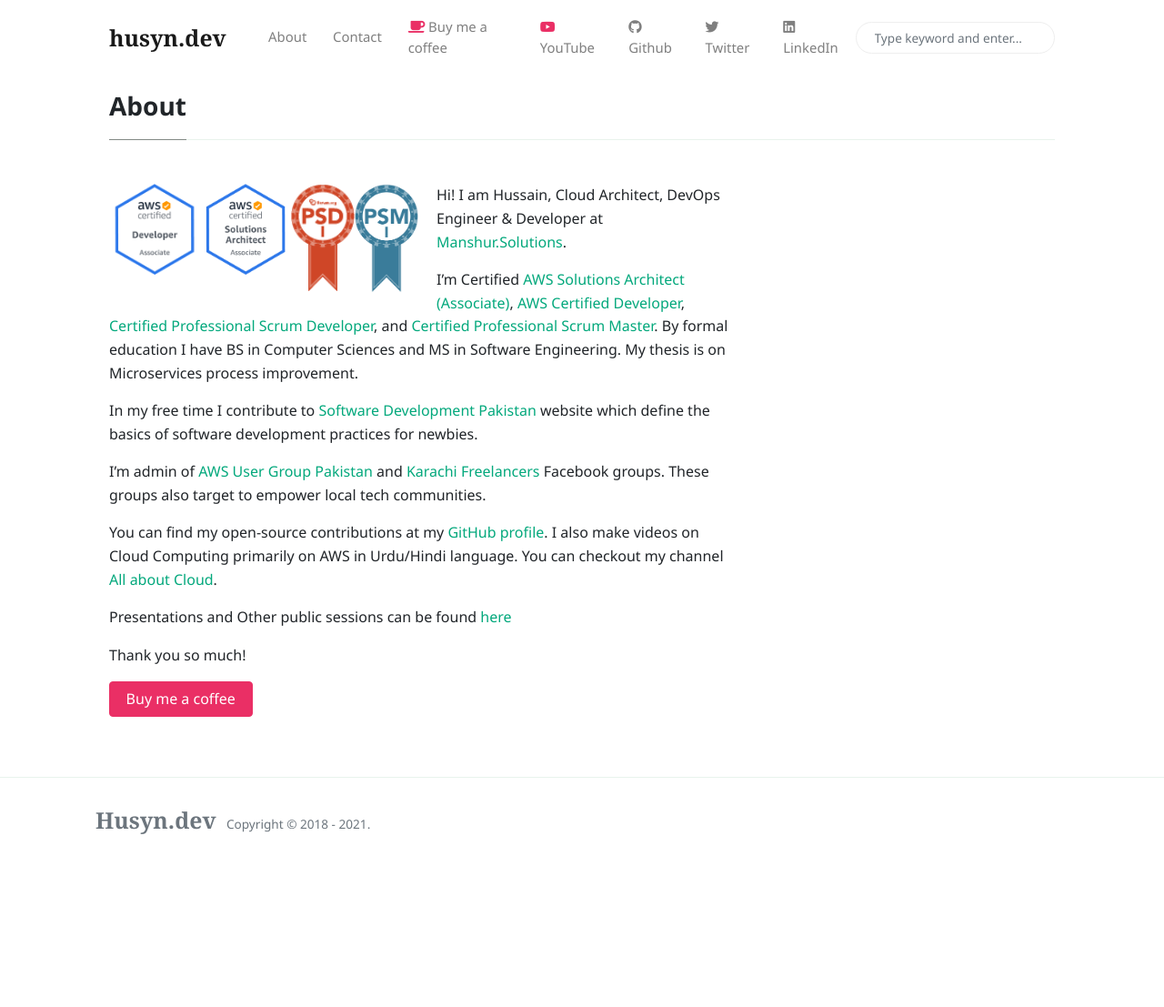
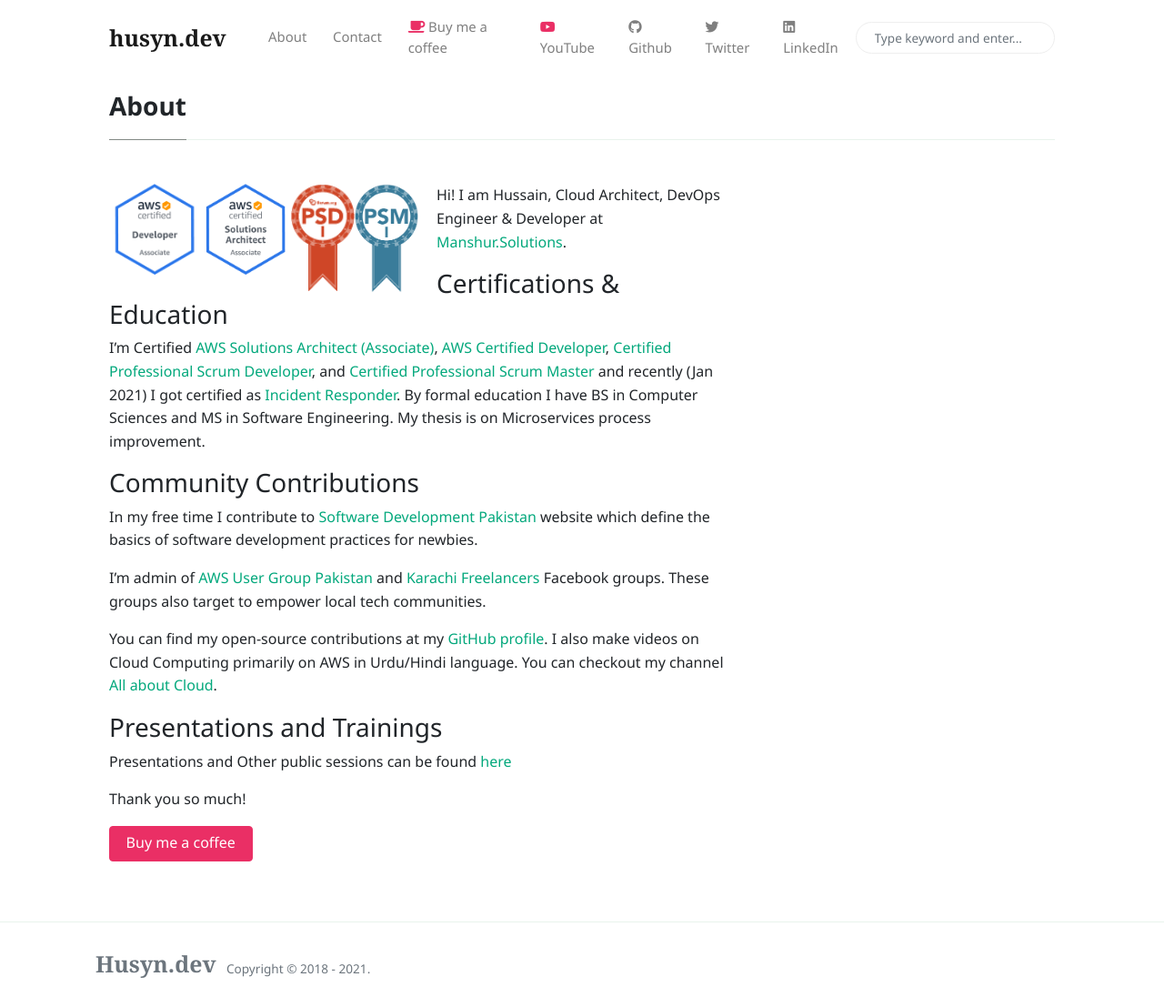
Before and after one commit to husyn/husyn.dev, a Jekyll site: the page built from _pages/about.md, in a window 1280 px wide and 1107 px high. Shown: the whole window at 91% size. Built offline with Jekyll 4.4.1, drawn with Linux system fonts in a browser that asks for light colours; nearby versions of some CDN libraries.

Commit message:
Adds new certification

```diff
--- a/_pages/about.md
+++ b/_pages/about.md
@@ -23,13 +23,18 @@
 
 Hi! I am Hussain, Cloud Architect, DevOps Engineer & Developer at [Manshur.Solutions](https://manshur.solutions).
 
-I'm Certified [AWS Solutions Architect (Associate)][aws-architect], [AWS Certified Developer][aws-developer], [Certified Professional Scrum Developer][scrum-developer], and [Certified Professional Scrum Master][scrum-master]. By formal education I have BS in Computer Sciences and MS in Software Engineering. My thesis is on Microservices process improvement.
 
+### Certifications & Education
+I'm Certified [AWS Solutions Architect (Associate)][aws-architect], [AWS Certified Developer][aws-developer], [Certified Professional Scrum Developer][scrum-developer], and [Certified Professional Scrum Master][scrum-master] and recently (Jan 2021) I got certified as [Incident Responder][incident-responder]. By formal education I have BS in Computer Sciences and MS in Software Engineering. My thesis is on Microservices process improvement.
+
+### Community Contributions
 In my free time I contribute to [Software Development Pakistan](http://softdevpk.com) website which define the basics of software development practices for newbies.
 
 I'm admin of [AWS User Group Pakistan](https://www.facebook.com/groups/awsugpk) and [Karachi Freelancers](https://www.facebook.com/groups/karachifreelancers) Facebook groups. These groups also target to empower local tech communities.
 
 You can find my open-source contributions at my [GitHub profile](http://github.com/husyn/). I also make videos on Cloud Computing primarily on AWS in Urdu/Hindi language. You can checkout my channel [All about Cloud](https://www.youtube.com/channel/UCQnAN556-_JeXfiQi9SgN_g).
+
+### Presentations and Trainings
 
 Presentations and Other public sessions can be found [here](https://husyn.dev/events.html)
 
@@ -41,6 +46,7 @@
 [aws-developer]: https://www.youracclaim.com/badges/ba6fa512-60a2-4135-875d-db330818e44e
 [scrum-developer]: https://www.scrum.org/certificates/398038
 [scrum-master]: https://www.scrum.org/certificates/308171
+[incident-responder]: https://verify.skilljar.com/c/5k5t9egcvxqa
 [aws-usergroup-malaysia]: https://www.meetup.com/AWSUGMY/events/272642576/
 [awsug-malaysia-video]: https://www.youtube.com/watch?v=fiG1iC7D4ow
 [devops-malaysia]: https://www.meetup.com/DevOpsMalaysia/events/265462658/
```
